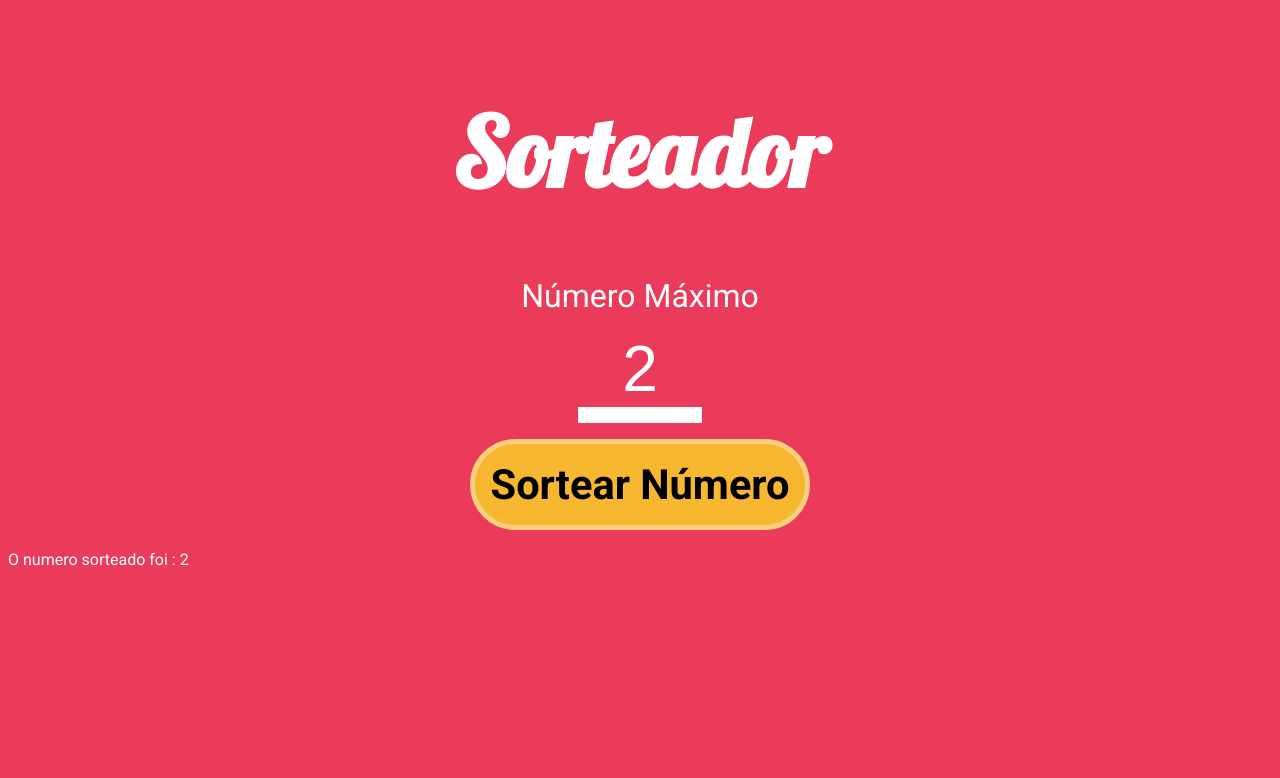
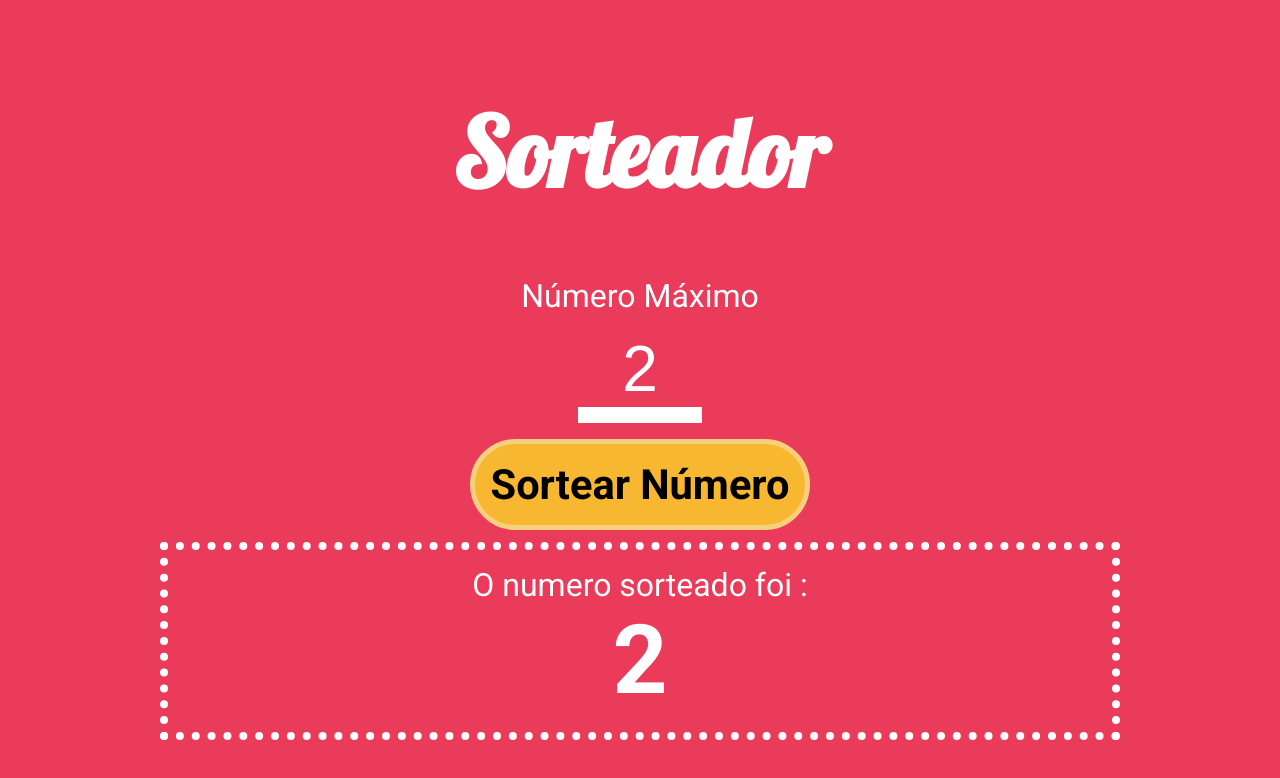
Before and after one commit to OVictorNicolini/sorteador_grunt, a website: page dev/index.html in a window 1280 px wide. Both pictures are taken after a click on the button "Sortear Número". Drawn offline with Linux system fonts and the light colour scheme.

Commit message:
corrigindo seletor .resultado

```diff
--- a/dev/index.html
+++ b/dev/index.html
@@ -20,10 +20,10 @@
             </div>
             <button type="submit">Sortear Número</button>
         </form>
+        <div class="resultado">
+            O numero sorteado foi : <span id="numero-sorteado"></span>
+        </div>
     </main>
-    <div class="Resultado">
-        O numero sorteado foi : <span id="resultado-valor"></span>
-    </div>
     <script src="../src/scripts/main.js"></script>
     <!-- teste: Pode ser usado o CTRL e ; para ativar um comentário -->
     <!-- oi -->
--- a/src/scripts/main.js
+++ b/src/scripts/main.js
@@ -7,7 +7,10 @@ document.addEventListener('DOMContentLoaded', function() { //adiciona um evento
         let numeroAleatorio = Math.random() * numeroMaximo; //gera um número aleatório
         numeroAleatorio = Math.floor(numeroAleatorio + 1); //arredonda o número para baixo
 
-        document.getElementById('resultado-valor').innerHTML = numeroAleatorio;//exibe o número
+        document.getElementById('numero-sorteado').innerHTML = numeroAleatorio;//exibe o número
+        document.querySelector('.resultado').style.display = 'block'; //exibe o resultado
+
+        // querySelector: seleciona o primeiro elemento que corresponde ao seletor
     });
     ;}
 );
--- a/src/styles/main.less
+++ b/src/styles/main.less
@@ -70,6 +70,7 @@ input[type="number"]::-webkit-inner-spin-button {
     padding: 16px;
     margin-top: 12px;
     border: 8px dotted #fff;
+    display: none;
 
     span {
         font-weight: bold;
```
Also changed, not shown: src/index.html (+3 -3 lines), dev/styles/main.css, dist/index.html, dist/styles/main.min.css.
